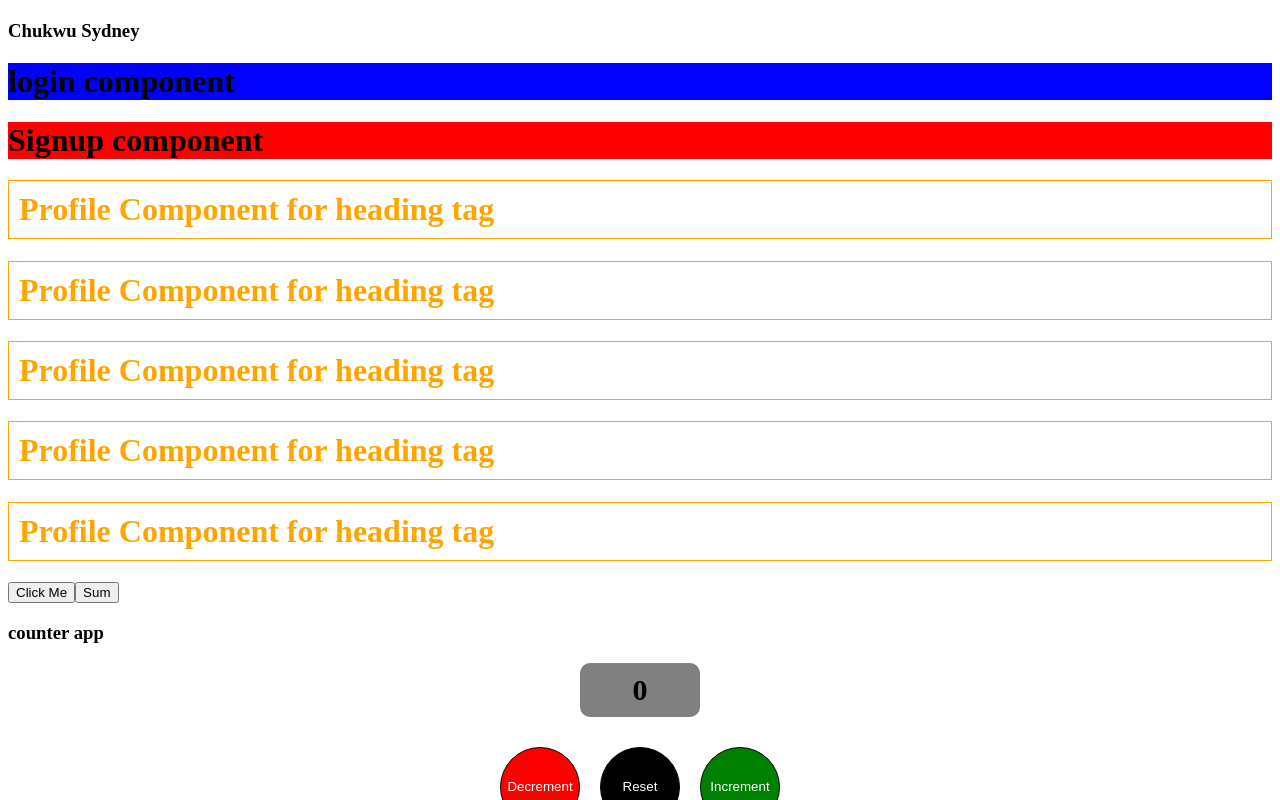
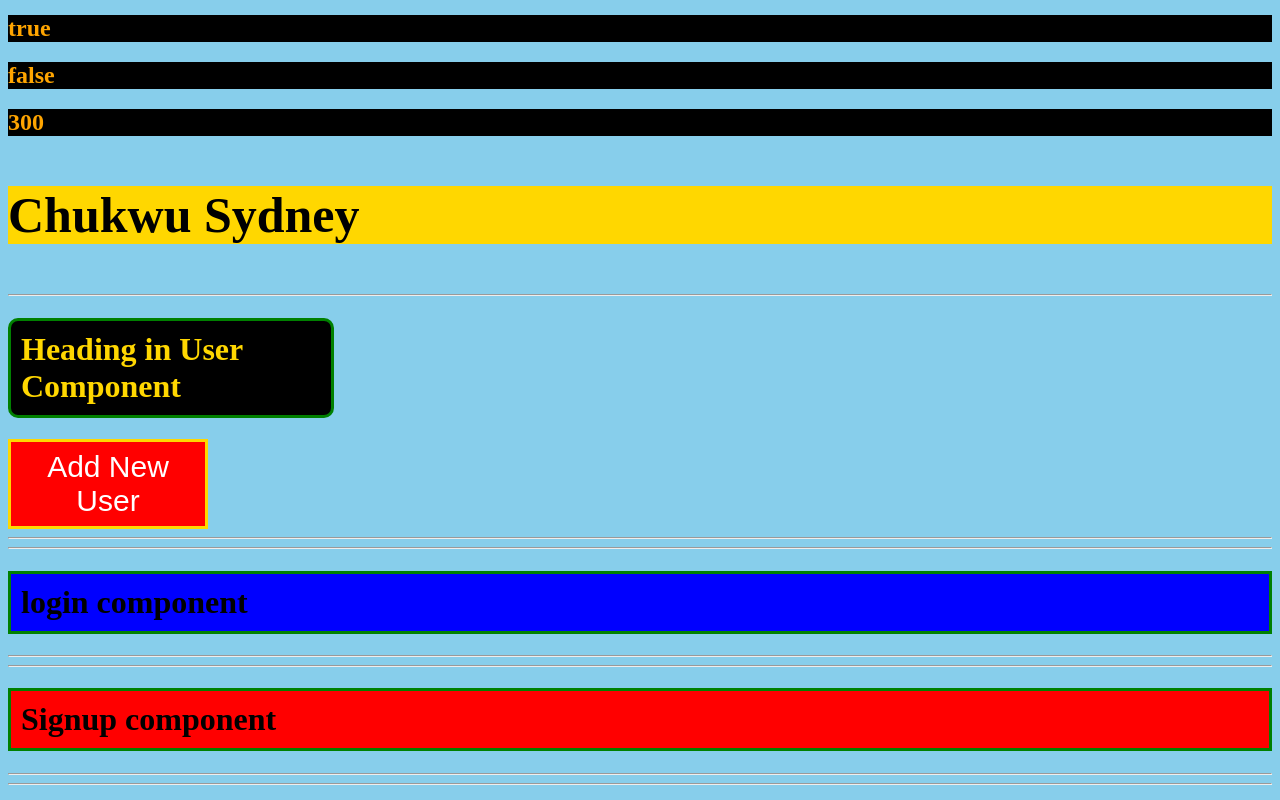
Before and after one commit to Chabsy123/angular-v19-tutorial, an Angular app: page / in a window 1280 px wide. Shown: the part 400-1200 px from the top of the page. Built offline with nearby package versions, Linux system fonts and the light colour scheme.

Commit message:
Learn Style Option and Rules

```diff
--- a/angular.json
+++ b/angular.json
@@ -27,7 +27,8 @@
               }
             ],
             "styles": [
-              "src/styles.css"
+              "src/styles.css",
+              "src/theme.css"
             ],
             "scripts": []
           },
--- a/src/app/app.component.css
+++ b/src/app/app.component.css
@@ -31,3 +31,9 @@
   padding: 10px;
   border-radius: 10px;
 }
+
+/* this css component is relative to the app component only and not applicable to the nested component, you must use the applicable component.css file to  style it */
+h1{
+  color: red;
+  background-color: orange;
+}
--- a/src/app/app.component.html
+++ b/src/app/app.component.html
@@ -1,5 +1,14 @@
+<!-- styling components -->
+ <h1>Style Rules and Option</h1>
 <h1>Hello, Angular 19</h1>
 <h1>Examples of Interpolation in Angular</h1>
+<style>
+  /*use the styling element to style internally */
+  h2{
+    color: orange;
+    background-color: black;
+  }
+</style>
 <h2>Double Curly braces are a must in interpolation</h2>
 <!-- below are interpolation examples -->
 <h2>{{title}}</h2>
@@ -10,8 +19,11 @@
 <h2>{{user1==user2}}</h2>
 <!-- executes js inside code as well -->
 <h2>{{data+data2}}</h2>
-<h3>{{name}}</h3>
-
+<!-- inline styling -->
+<h3 style="background-color: gold; color: black; font-size: 50px;">{{name}}</h3>
+<hr>
+<app-user></app-user>
+<hr>
 <!-- the following are the limitations of interpolation -->
  <!-- cannot assign a value -->
 <!-- <h1>{{data=3000}}</h1> -->
@@ -19,24 +31,29 @@
 <!-- <h1>{{data3=3000}}</h1> -->
 <!-- cannot increment a value or loops unless it is ngFor ngIf  -->
 <!-- <h1>{{data2++}}</h1> -->
-
+<hr>
 <app-login></app-login>
+<hr>
 <!-- change of selector -->
+ <hr>
 <signup></signup>
+<hr>
 <!-- <router-outlet> -->
 
   <!-- use  custom profile component -->
+   <hr>
    <app-profile></app-profile>
+   <hr>
    <!-- can also be reused, the names can also be changed but it is advisable to use the selector name -->
    <app-profile></app-profile>
    <app-profile></app-profile>
    <app-profile></app-profile>
-   <app-profile></app-profile>
+   <br><br>
 
    <!-- making function calls on button click,to call the function you have to define the function in the ts file-->
     <!-- also if you want to use a click event in the file you can use the click keyword as below and call the function as you would in JS-->
 <button (click)="handleClickEvent()">Click Me</button>
-
+<br><br>
 <!-- define Data types in Angular-->
  <!-- using the function in ts the numbers as mirrored in the parameters will be added unless the parameters are not numeric-->
 <button (click)="sum(10,20)">Sum</button>
--- a/src/app/app.component.ts
+++ b/src/app/app.component.ts
@@ -2,13 +2,14 @@ import { Component } from '@angular/core';
 import { LoginComponent } from './login/login.component';
 import { SignupComponent } from './signup/signup.component';
 import { ProfileComponent } from '../profile/profile.component';
+import { UserComponent } from './user/user.component';
 
 // import { RouterOutlet } from '@angular/router';
 
 @Component({
   selector: 'app-root',
-  // for the login component to be used, it has to be imported from the app component.
-  imports: [LoginComponent, SignupComponent, ProfileComponent],
+  // for any component to be used, it has to be imported from the app component.
+  imports: [LoginComponent, SignupComponent, ProfileComponent, UserComponent ],
   templateUrl: './app.component.html',
   styleUrl: './app.component.css'
 })
--- /dev/null
+++ b/src/app/user/button.style.css
@@ -0,0 +1,9 @@
+/* making a different in the same component to style a different element in this case which is button but dont forget to link it on the ts file on that component */
+button{
+  border: 3px solid gold;
+  width: 200px;
+  height: 90px;
+  font-size: 30px;
+  background-color: red;
+  color: white;
+}
--- /dev/null
+++ b/src/app/user/user.component.css
@@ -0,0 +1,6 @@
+h1{
+  background-color: black;
+  color: gold;
+  width: 300px;
+  border-radius: 10px;
+}
--- /dev/null
+++ b/src/app/user/user.component.html
@@ -0,0 +1,4 @@
+<h1>
+  Heading in User Component
+</h1>
+<button>Add New User</button>
--- a/src/profile/profile.component.html
+++ b/src/profile/profile.component.html
@@ -1 +1,2 @@
 <h1>Profile Component for heading tag</h1>
+<button>Logout</button>
--- a/src/profile/profile.component.ts
+++ b/src/profile/profile.component.ts
@@ -6,7 +6,7 @@ import { Component } from "@angular/core";
  // template:"<h1>Profile</h1>",
 //  to use a html file template to your file
 templateUrl:'./profile.component.html',
-// to use an inline style to your component
+// to use an inline style to your component(using it again as styling from your component.ts if you dont have much code)
   // styles:"h1{color:Red}",
   // to use a css file for your styling
   styleUrl:'./profile.component.css'
--- a/src/styles.css
+++ b/src/styles.css
@@ -1 +1,5 @@
 /* You can add global styles to this file, and also import other style files */
+/* this is essential for styling uniform buttons, headers, footers and all of that */
+body{
+  background-color: skyblue;
+}
--- /dev/null
+++ b/src/theme.css
@@ -0,0 +1,5 @@
+/* this is another global style file created from the src folder used as an example to explain global styling but it has to be registered in the angular.json file (you can also use 2 global css files )*/
+h1{
+  padding: 10px;
+  border: 3px solid green;
+}
```
Also changed, not shown: src/app/user/user.component.ts (added, +13 -0 lines), 1 other file (tests, documents, lock files or other folders).
